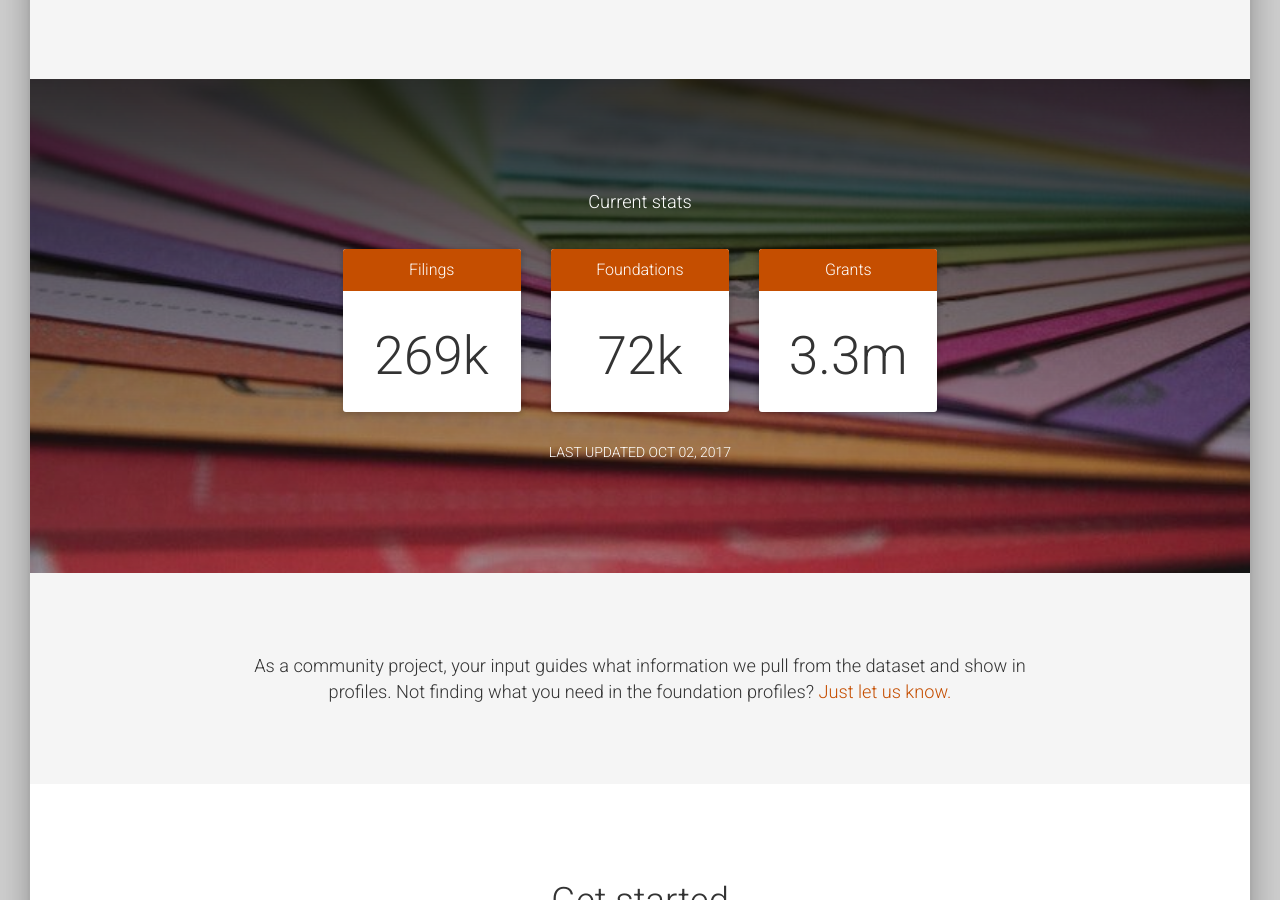
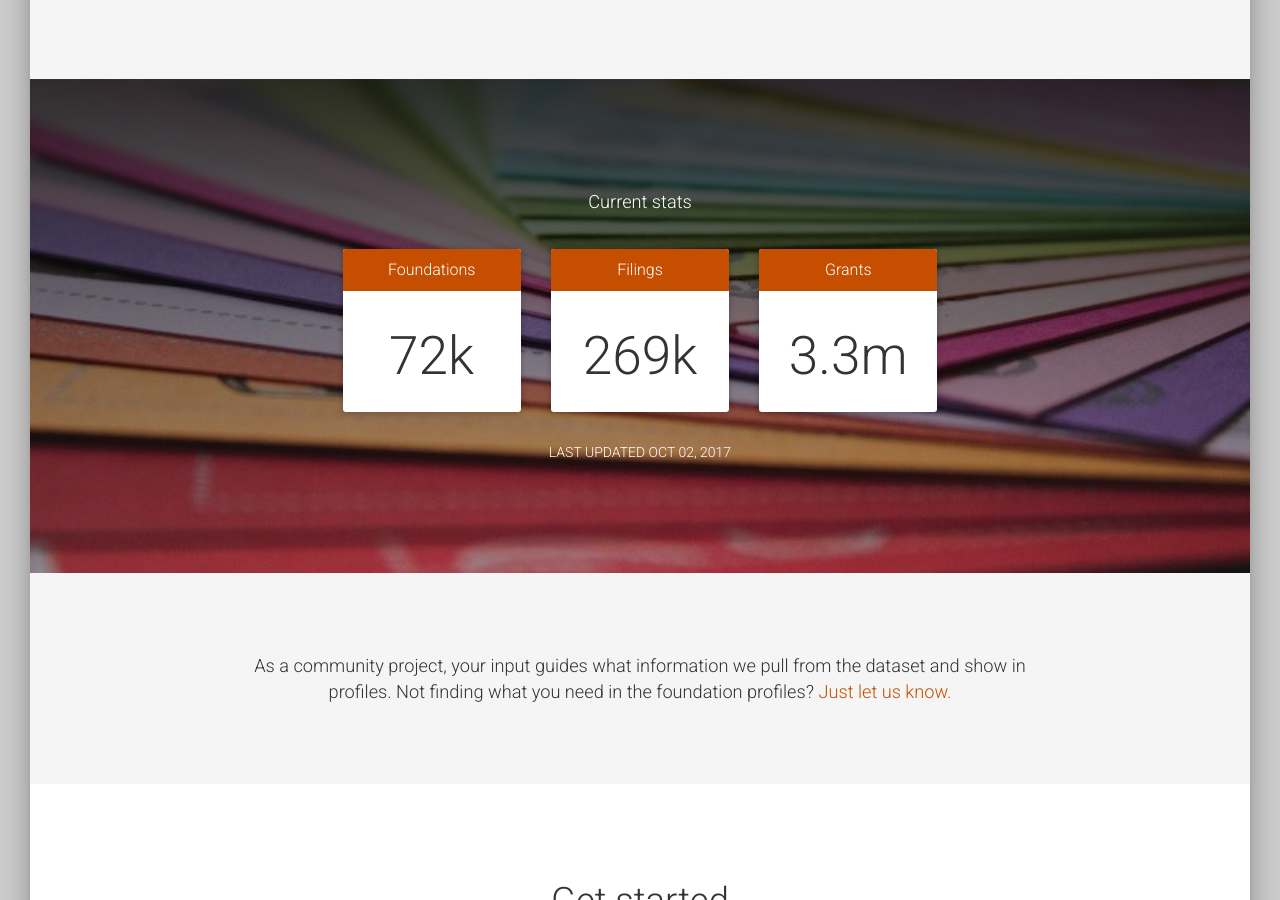
Before and after one commit to grantmakers/grantmakers.github.io, a Jekyll site: the page built from index.html, in a window 1280 px wide and 900 px high, scrolled down 4494 px. Built offline with Jekyll 4.4.1, drawn with Linux system fonts in a browser that asks for light colours.

Commit message:
Reorder stats

```diff
--- a/index.html
+++ b/index.html
@@ -215,20 +215,20 @@
 						<div class="col-sm-4 col-lg-2 col-lg-offset-3">
 							<div class="panel panel-danger">
 								<div class="panel-heading">
-									<h3 class="panel-title">Filings</h3>
+									<h3 class="panel-title">Foundations</h3>
 								</div>
 								<div class="panel-body">
-									<h1>{{ site.number_of_filings | divided_by: 1000 | append: "k" }}</h1>
+									<h1>{{ site.number_of_foundations | divided_by: 1000 | append: "k" }}</h1>
 								</div>
 							</div>
 						</div>
 						<div class="col-sm-4 col-lg-2">
 							<div class="panel panel-danger">
 								<div class="panel-heading">
-									<h3 class="panel-title">Foundations</h3>
+									<h3 class="panel-title">Filings</h3>
 								</div>
 								<div class="panel-body">
-									<h1>{{ site.number_of_foundations | divided_by: 1000 | append: "k" }}</h1>
+									<h1>{{ site.number_of_filings | divided_by: 1000 | append: "k" }}</h1>
 								</div>
 							</div>
 						</div>
```
